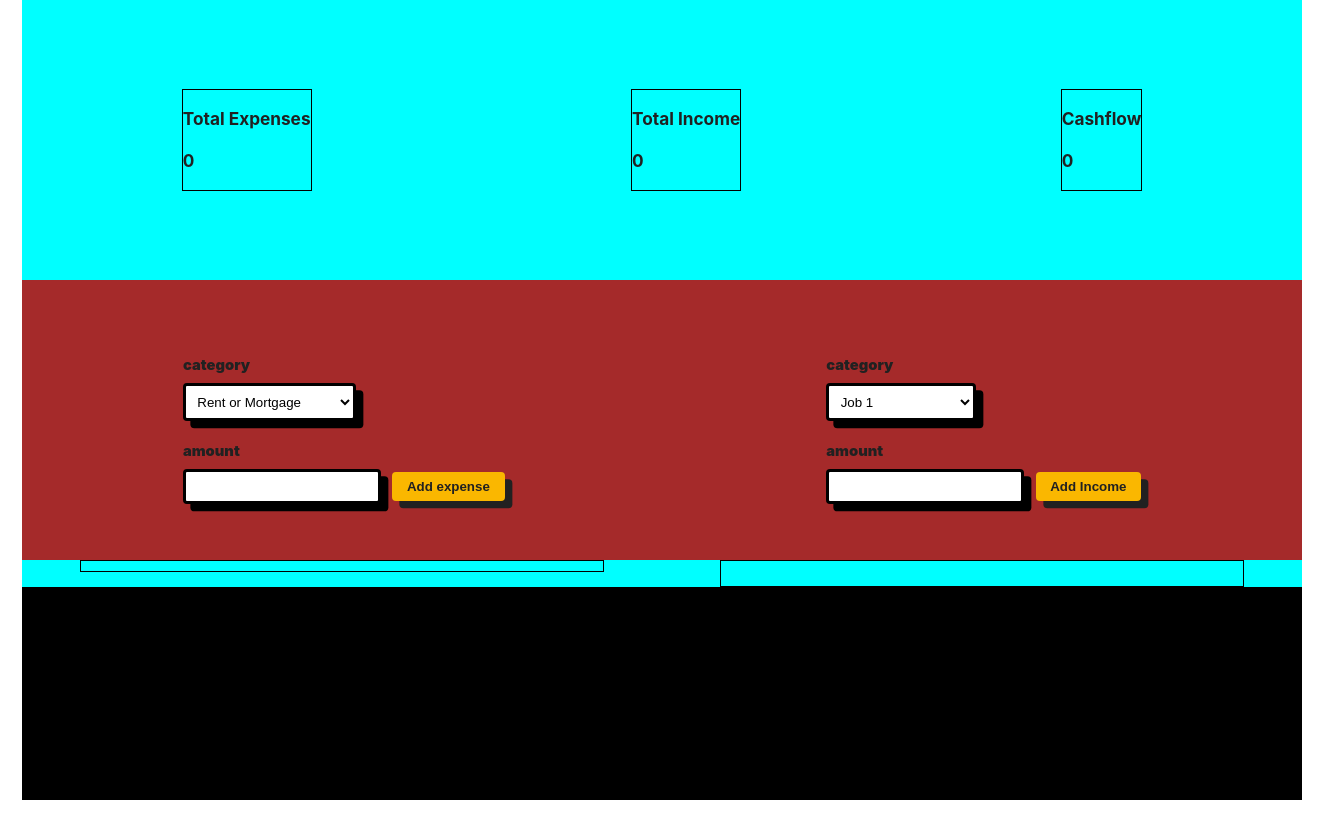
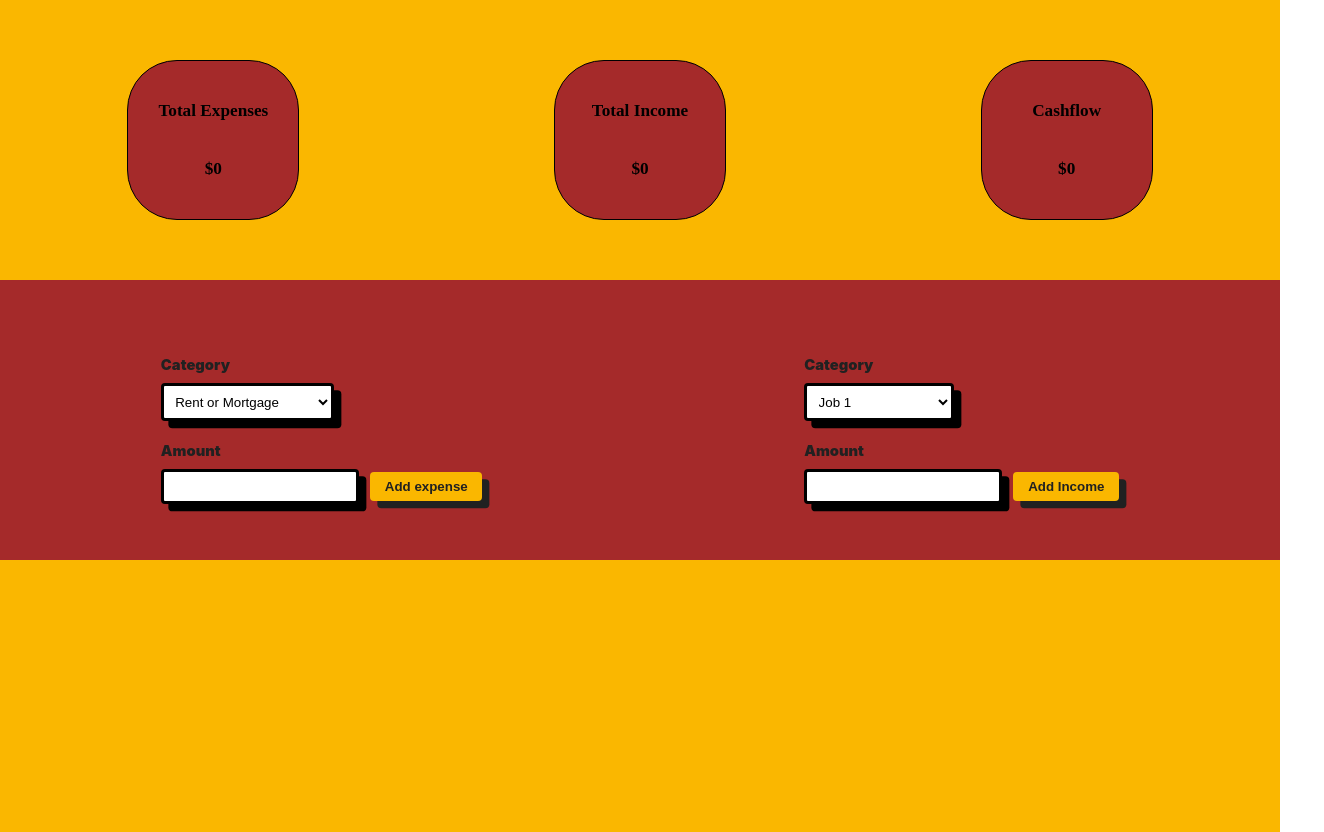
Before and after one commit to cbied/budget-vanilla-js, a plain HTML site: page index.html in a window 1280 px wide. Shown: the whole page, 1324 px wide, since content can reach past the window. Before the commit the page ends 800 px from the top, so only its background shows below. Drawn offline with Linux system fonts and the light colour scheme; a web font is replaced by a local one.

Commit message:
add styles

```diff
--- a/index.html
+++ b/index.html
@@ -10,29 +10,38 @@
     <div class="top-container">
         <div class="expenses">
             <h3>Total Expenses</h3>
-            <h3 id="expenseTotal">0</h3>
+            <div class="expenseNumber">
+                <h3>$</h3>
+                <h3 id="expenseTotal">0</h3>
+            </div>
         </div>
         <div class="income">
             <h3>Total Income</h3>
-            <h3 id="incomeTotal">0</h3>
+            <div class="incomeNumber">
+                <h3>$</h3>
+                <h3 id="incomeTotal">0</h3>
+            </div>
         </div>
         <div class="cashflow">
             <h3>Cashflow</h3>
-            <h3 id="cashflowTotal">0</h3>
+            <div class="cashflowNumber">
+                <h3>$</h3>
+                <h3 id="cashflowTotal">0</h3>
+            </div>
         </div>
     </div>
     <div class="middle-container">
         <form id="addExpenseForm">
-            <h4 class="formTitle">category</h4>
+            <h4 class="formTitle">Category</h4>
             <select name="Expense Categories" id="expenseDropdown" class="input input--inverted"></select>
-            <h4 class="formTitle">amount</h4>
+            <h4 class="formTitle">Amount</h4>
             <input type="number" name="expense" id="expense" class="input input--inverted">
             <button type="submit">Add expense</button>
         </form>
         <form id="addIncomeForm">
-            <h4 class="formTitle">category</h4>
+            <h4 class="formTitle">Category</h4>
             <select name="Income Categories" id="incomeDropdown" class="input input--inverted"></select>
-            <h4 class="formTitle">amount</h4>
+            <h4 class="formTitle">Amount</h4>
             <input type="number" name="income" id="income" class="input input--inverted">
             <button type="submit">Add Income</button>
         </form>
--- a/script.js
+++ b/script.js
@@ -27,6 +27,7 @@ function updateList(category, amount, isIncome) {
     h4one.innerText = category + ': $' + amount
     h4two.innerText = 'X'
     div.classList.add('categoryList')
+    div.setAttribute('id', (expenseList.children.length).toString())
     div.appendChild(h4one)
     div.appendChild(h4two)
     if(isIncome) {
@@ -48,6 +49,15 @@ function addExpense(event) {
         updateList(expenseDropdown.value, expenseValue, false)
     }
 
+}
+
+function removeExpense(event) {
+    event.preventDefault();
+    console.log(event.target.parentElement.id)
+    console.log((expenseList.children))
+    expenseList.children.filter(elements => {
+        console.log(elements)
+    })
 }
 
 function addIncome(event) {
@@ -97,4 +107,5 @@ function addCategories() {
 
 window.addEventListener("DOMContentLoaded", addCategories)
 addExpenseForm.addEventListener("submit", addExpense);
+expenseList.addEventListener("click", removeExpense);
 addIncomeForm.addEventListener("submit", addIncome);
--- a/style.css
+++ b/style.css
@@ -19,43 +19,47 @@
   color: var(--color-text);
   background: var(--color-background);
   font-weight: 300;
-  padding: 0 calc(var(--size-bezel) * 3);
 }
 
 html, body {
-    height: 100%;
-    min-width: 100%;
+    height: 100vh;
+    width: 100vw;
     margin: 0;
     padding: 0;
-    background-color: black;
+    background-color: var(--color-accent);
 }
 
 .top-container {
     width: 100%;
-    height: auto;
+    height: 33vh;
     min-height: 35%;
     display: flex;
     justify-content: space-around;
     align-items: center;
-    background-color: aqua;
+    background-color: var(--color-accent);
 
 }
 
-.expenses {
+.expenses, .income, .cashflow {
+    min-width: 150px;
+    max-width: 150px;
     border: solid 1px black;
+    font-family: CursedTimer;
+    color: black;
+    background: brown;
+    padding: 20px 10px;
+    border-radius: 50px;
+    text-align: center;
 }
 
-.income {
-    border: solid 1px black;
-}
-
-.cashflow {
-    border: solid 1px black;
+.expenseNumber, .incomeNumber, .cashflowNumber {
+    display: flex;
+    justify-content: center;
 }
 
 .middle-container {
     width: 100%;
-    height: auto;
+    height: 33vh;
     min-height: 35%;
     display: flex;
     justify-content: space-around;
@@ -114,17 +118,17 @@ html, body {
 
 .bottom-container {
     width: 100%;
-    height: auto;
-    background-color: aqua;
+    height: 34vh;
     display: flex;
     justify-content: space-around;
+    background-color: var(--color-accent);
 }
 
 .categoryAmountsList {
     width: 40%;
     height: 80%;
     padding: 5px;
-    border: 1px solid black;
+    overflow-y: scroll;
 }
 
 .categoryList {
```
